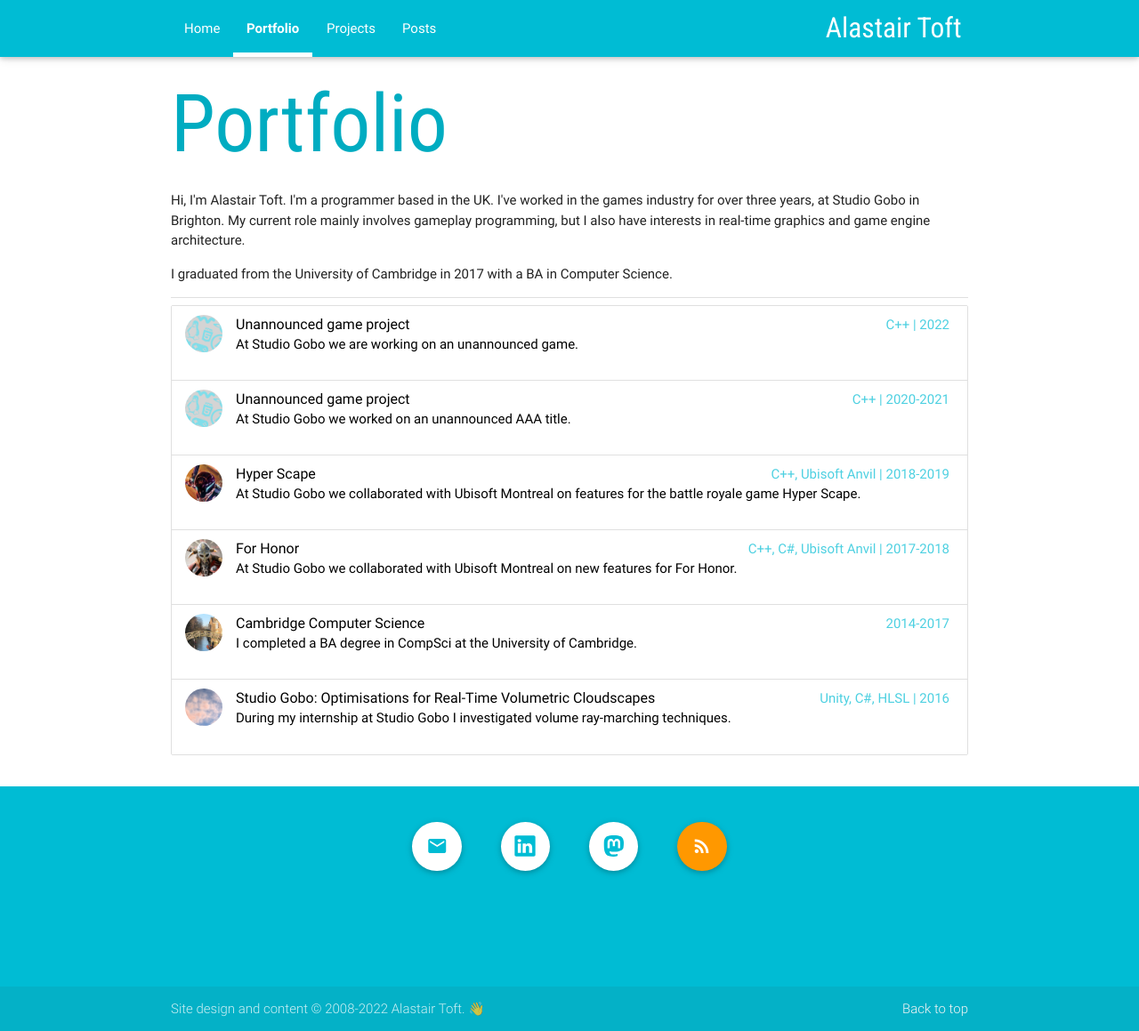
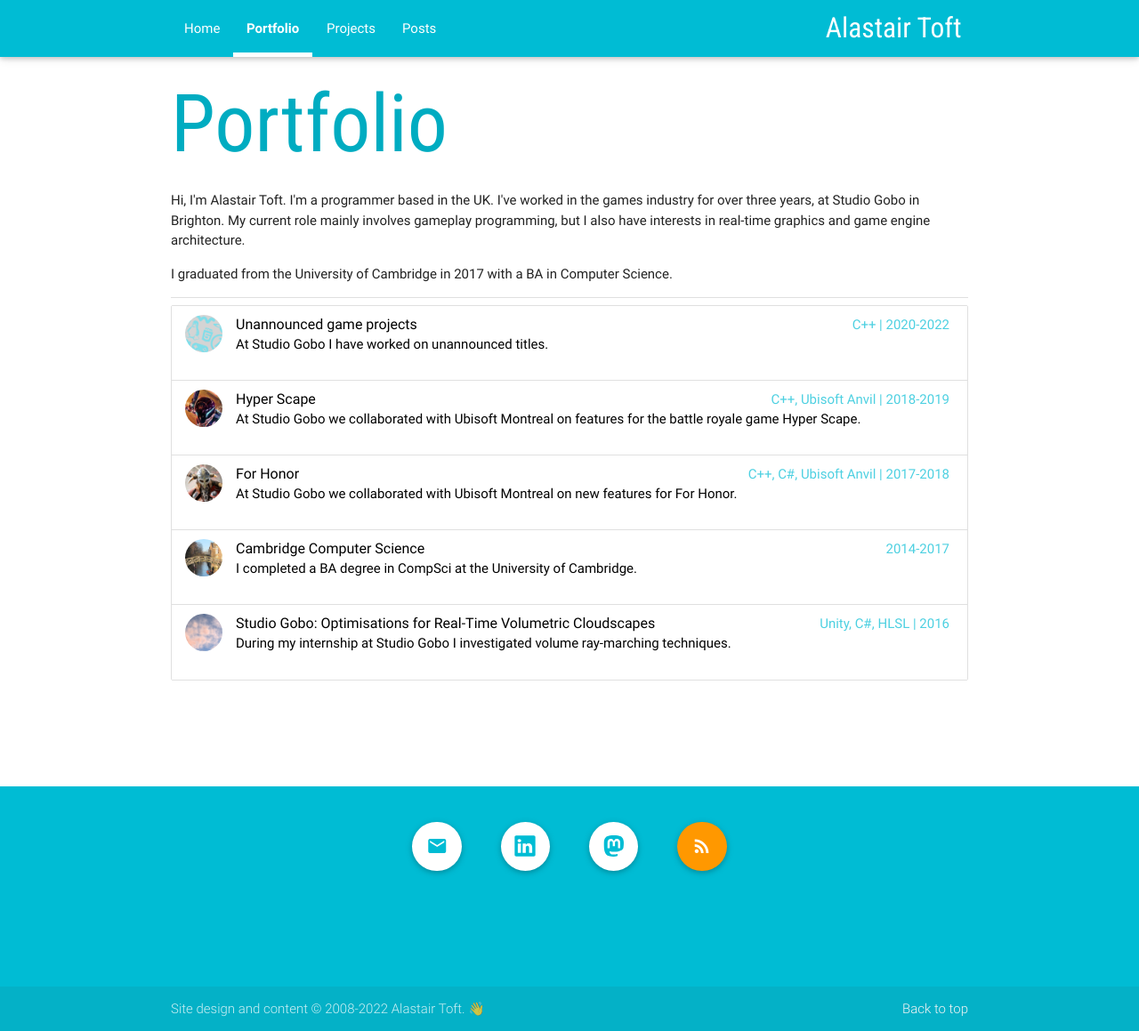
Before and after one commit to atoft/atoft.github.io, a Jekyll site: the page built from portfolio/index.html, in a window 1280 px wide and 1159 px high. Shown: the whole window at 89% size. Built offline with Jekyll 4.4.1, drawn with Linux system fonts in a browser that asks for light colours; nearby versions of some CDN libraries.

Commit message:
Simplify unannounced.

```diff
--- a/_portfolio/gobo-unannounced-2020.html
+++ b/_portfolio/gobo-unannounced-2020.html
@@ -1,15 +1,15 @@
 ---
 layout: portfolio
-title: Unannounced game project
-summary: At Studio Gobo we worked on an unannounced AAA title.
-year: 2020-2021
+title: Unannounced game projects
+summary: At Studio Gobo I have worked on unannounced titles.
+year: 2020-2022
 date: 2020-01-01
 metadata: C++
 thumb: images/icons/icon_generic.png
 
 about: >
-  <p>I am a gameplay programmer at Studio Gobo. We worked on an unannounced AAA game, on which
-  I helped implement several gameplay systems in C++.</p>
+  <p>I am a senior engineer at Studio Gobo. We are working on unannounced games, on which
+  I've helped implement several gameplay systems in C++.</p>
 more:
 links: >
   <ul>
--- a/_portfolio/gobo-unannounced-2022.html
+++ /dev/null
@@ -1,17 +0,0 @@
----
-layout: portfolio
-title: Unannounced game project
-summary: At Studio Gobo we are working on an unannounced game.
-year: 2022
-date: 2022-01-01
-metadata: C++
-thumb: images/icons/icon_generic.png
-
-about: >
-  <p>I am a senior engineer at Studio Gobo. We are working on an unannounced game.</p>
-more:
-links: >
-  <ul>
-  <li><a target="_blank" href="http://studiogobo.com">Studio Gobo</a></li>
-  </ul>
----
```
